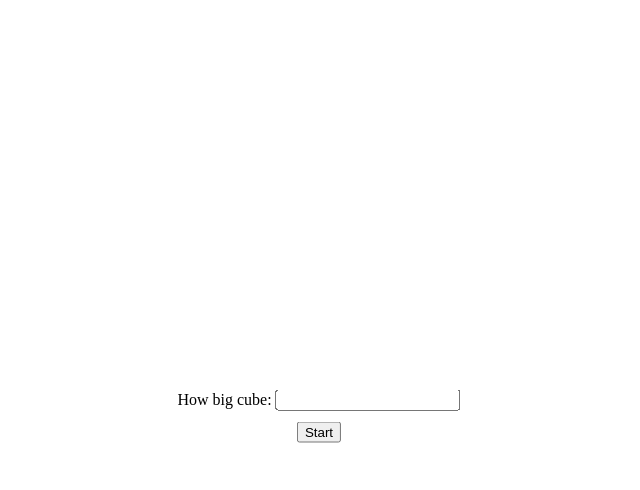
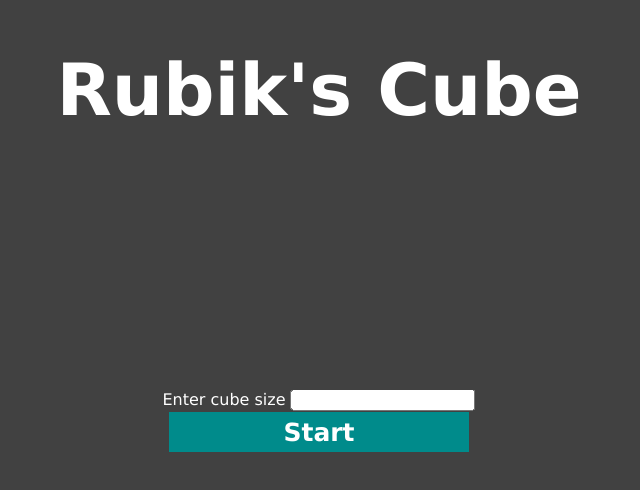
Before and after one commit to WPruska/kckProject, a website with bundled scripts: page main.html in a window 1280 px wide. Shown: the whole page, without its empty margins (321-961 px from the left). Built offline with nearby package versions, Linux system fonts and the light colour scheme.

Commit message:
stylowanie

```diff
--- a/css/main.css
+++ b/css/main.css
@@ -1,5 +1,27 @@
 body {
     margin: 0;
+    background-color: #414141;
+    font-family: Verdana, Geneva, Tahoma, sans-serif;
+    color: white;
+}
+h1{
+    font-weight: 800;
+    text-align: center;
+    font-size: 72px;
+}
+button{
+    font-family: Verdana, Geneva, Tahoma, sans-serif;
+    color: white;
+    background-color: darkcyan;
+    border: 0px;
+    font-size: 20px;
+    font-weight: 800;
+    padding: 10px 40px;
+}
+
+button:hover{
+    background-color: rgb(32, 202, 202);
+    cursor: pointer;
 }
 
 .hidden {
@@ -23,16 +45,29 @@ body {
     position: fixed;
     top: 54%;
     left: 50%;
+    width: 300px;
+    height: 40px;
     transform: translate(-50%, -50%);
+    font-size: 25px;
+    padding: 0;
+}
+
+#initButton:hover{
+    background-color: rgb(32, 202, 202);
+    width: 310px;
+    height: 45px;
+    cursor: pointer;
 }
 
 #functionalitiesDiv {
     position: absolute;
-    top: 0%;
-    left: 85%;
-    width: 10rem;
-    height: 10rem;
+    text-align: center;
+    width: 100vw;
+    height: 5vh;
     padding-top: 0.5rem;
     padding-left: 0.5rem;
-    background-color: blueviolet;
 }
+
+#restView, #shuffleCube, #solveCube{
+    display: inline-block;
+}
--- a/js/main.js
+++ b/js/main.js
@@ -28,7 +28,7 @@ function start() {
         let error = document.getElementsByClassName("error");
         error[0].classList.remove("hidden");
     } else {
-        scene.background = new THREE.Color(0x19d7f8);
+        scene.background = new THREE.Color(0x414141);
         ambientLight.setPosiotion(10, 20, 0);
         directionalLight.setPosiotion(10, 20, 0);
         ambientLight.addToScene(scene);
--- a/main.html
+++ b/main.html
@@ -10,8 +10,9 @@
 
 <body>
 	<div>
+		<h1>Rubik's Cube</h1>
 		<form id="initForm">
-			<label for="howBig">How big cube:</label>
+			<label for="howBig">Enter cube size </label>
 			<input type="number" id="howBig" name="howBig" min="1">
 			<p class="error hidden">Value cannot be empty or less than 1</p>
 		</form>
```
